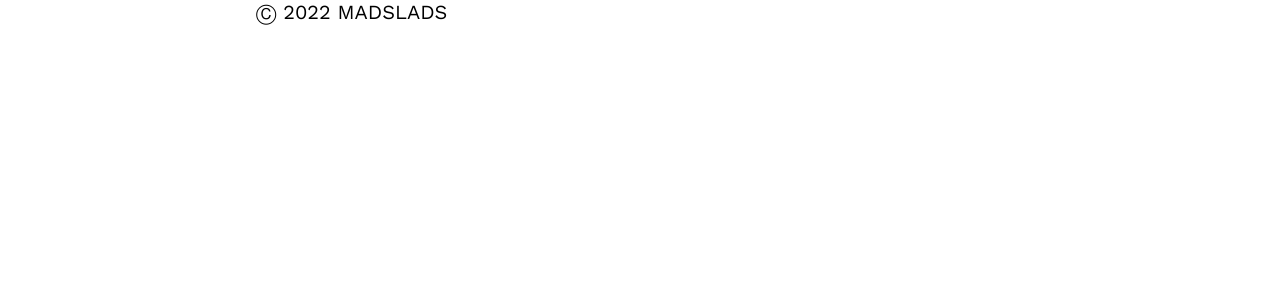
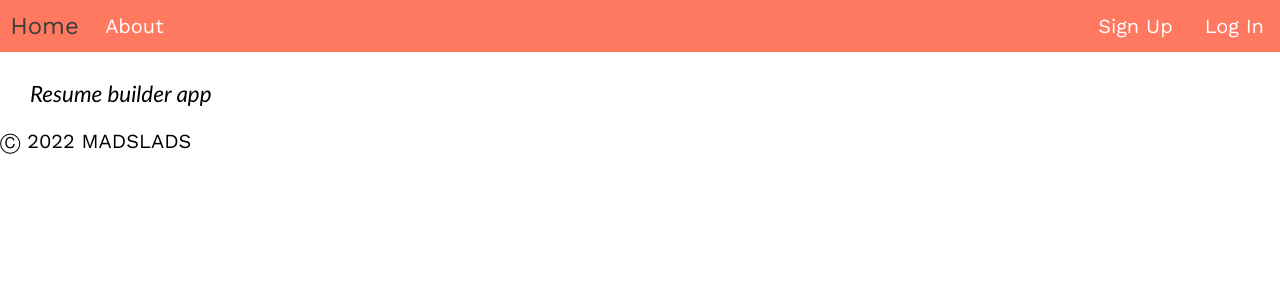
Before and after one commit to dhyanswathi/ReactCVBuilder, a React (Create React App) app in the folder cvbuilder/: page /About in a window 1280 px wide. Before the commit this address had no page. Shown: the top 300 px of the page. Built offline with nearby package versions, Linux system fonts and the light colour scheme.

Commit message:
add about page

```diff
--- /dev/null
+++ b/cvbuilder/src/Components/About.css
@@ -0,0 +1,3 @@
+.about {
+    margin-top: 80px;
+}
--- /dev/null
+++ b/cvbuilder/src/Components/About.js
@@ -0,0 +1,16 @@
+import React from "react";
+import Header from "./Header";
+import './About.css';
+
+function About() {
+    return (
+        <><Header></Header>
+        <p className="about">
+            Resume builder app
+        </p>
+        </>
+    )
+
+}
+
+export default About;
--- a/cvbuilder/src/Components/Resume.css
+++ b/cvbuilder/src/Components/Resume.css
@@ -1,8 +1,9 @@
 #resume {
-
-    margin: 20px;
     background-color: #FFFFFF;
     padding-bottom: 20px;
+    margin-left: auto;
+    margin-right: auto;
+    max-width: 60%;
   }
 
   h1 {
--- a/cvbuilder/src/Components/Resume.js
+++ b/cvbuilder/src/Components/Resume.js
@@ -28,7 +28,7 @@ function Resume () {
     return (
         <section id="resume">
              <style>
-              {`@media print {#root {
+              {`@media print {#resume {
     margin: auto;
     max-width: 100%;
   }}`}
--- a/cvbuilder/src/index.css
+++ b/cvbuilder/src/index.css
@@ -11,9 +11,3 @@ code {
   font-family: source-code-pro, Menlo, Monaco, Consolas, 'Courier New',
     monospace;
 }
-
-#root {
-  margin-left: auto;
-  margin-right: auto;
-  max-width: 60%;
-}
--- a/cvbuilder/src/index.js
+++ b/cvbuilder/src/index.js
@@ -10,6 +10,7 @@ import Welcome from './Components/Welcome';
 import Login from './Components/Login';
 import Footer from './Components/Footer';
 import Resume from './Components/Resume';
+import About from './Components/About';
 
 
 const root = ReactDOM.createRoot(document.getElementById('root'));
@@ -21,6 +22,7 @@ root.render(
       <Routes>
         <Route exact path="/" element={<App/>} />
         <Route path="/SignUp" element={<SignUp/>} />
+        <Route path="/About" element={<About/>} />
         <Route path="/Welcome" element={<Welcome/>} />
         <Route path="/Login" element={<Login/>} />
         <Route path="/Form" element={<Form/>} />
```
